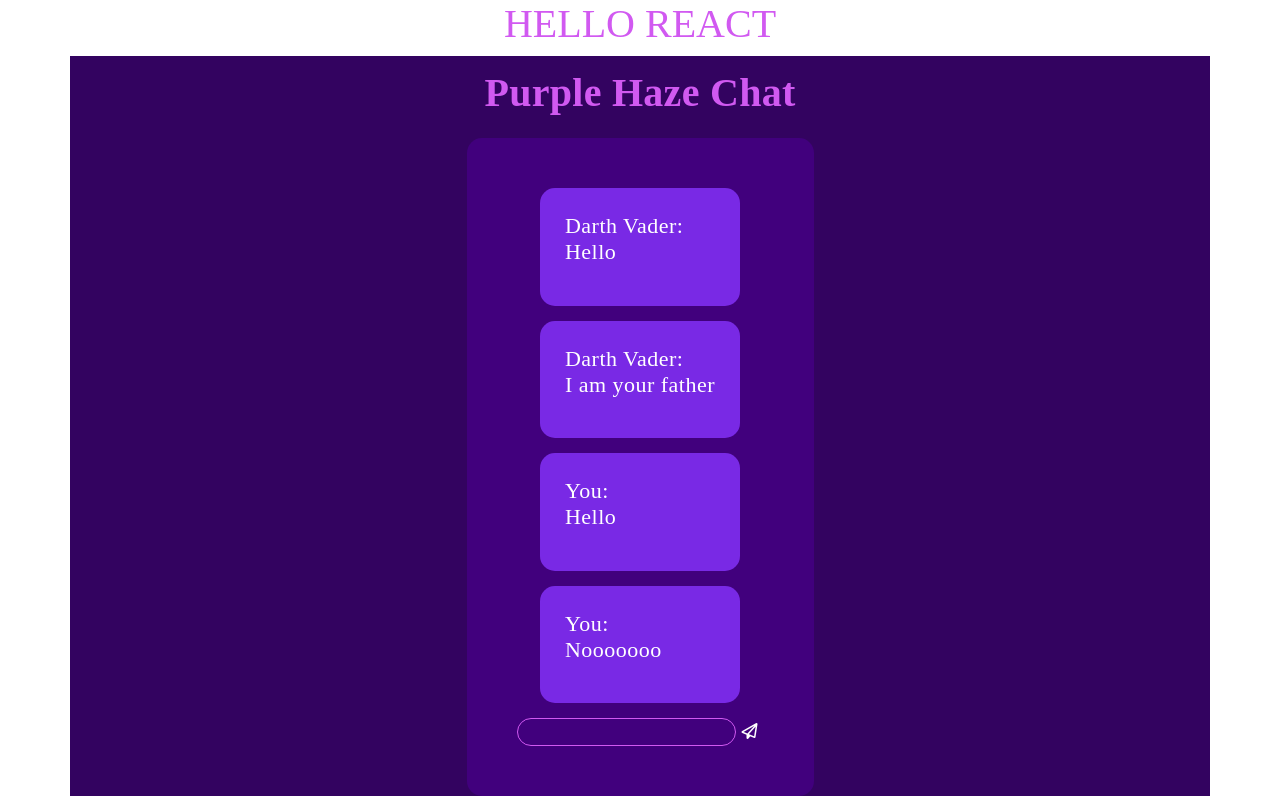
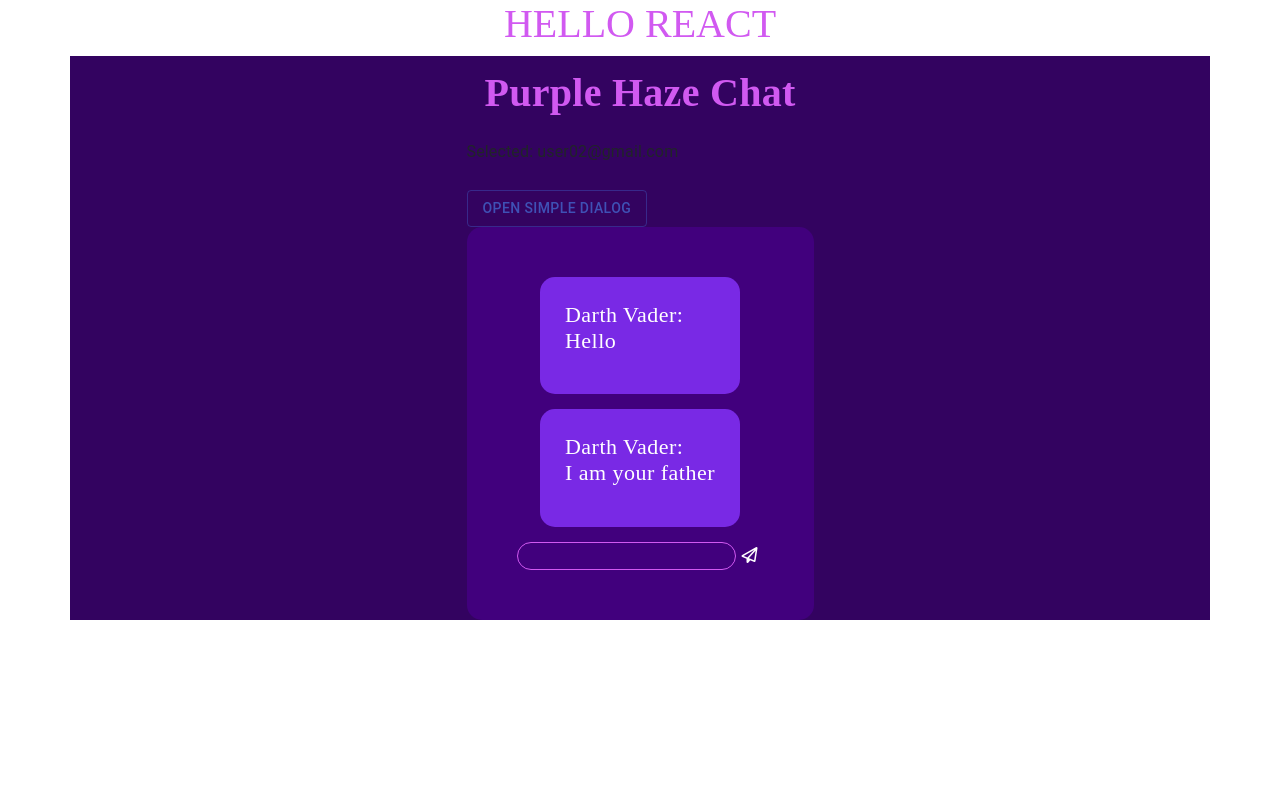
Before and after one commit to evsik/React-project, a React app: page / in a window 1280 px wide. Built offline with nearby package versions, Linux system fonts and the light colour scheme; a web font is replaced by a local one.

Commit message:
new comp chat

```diff
--- a/package.json
+++ b/package.json
@@ -27,7 +27,10 @@
     "webpack-dev-server": "^3.11.0"
   },
   "dependencies": {
+    "@material-ui/core": "^4.11.0",
+    "@material-ui/icons": "^4.9.1",
     "bootstrap": "^4.5.2",
+    "fontsource-roboto": "^3.0.3",
     "jquery": "^3.5.1",
     "popper.js": "^1.16.1",
     "react": "^16.13.1",
--- a/src/components/ChatList/ChatList.jsx
+++ b/src/components/ChatList/ChatList.jsx
@@ -1,6 +1,7 @@
+import './style.css';
+import React, {Component, Fragment} from 'react';
 
-        import './style.css';
-        import React, { Component, Fragment } from 'react';
+import ChatsDialog from "../ChatsDialog/ChatsDialog.jsx";
 
 export default class ChatList extends Component {
     constructor(props) {
@@ -15,7 +16,12 @@
 
         return (
             <Fragment>
-                        <div className="ChatList"></div>
+                <div className="chatList d-flex flex-column">
+                    {/*{chat-list}*/}
+                    <div>
+                        <ChatsDialog/>
+                    </div>
+                </div>
             </Fragment>
         )
     }
--- a/src/components/ChatsDialog/ChatsDialog.jsx
+++ b/src/components/ChatsDialog/ChatsDialog.jsx
@@ -1,13 +1,94 @@
+import React from 'react';
+import PropTypes from 'prop-types';
+import {makeStyles} from '@material-ui/core/styles';
+import Button from '@material-ui/core/Button';
+import Avatar from '@material-ui/core/Avatar';
+import List from '@material-ui/core/List';
+import ListItem from '@material-ui/core/ListItem';
+import ListItemAvatar from '@material-ui/core/ListItemAvatar';
+import ListItemText from '@material-ui/core/ListItemText';
+import DialogTitle from '@material-ui/core/DialogTitle';
+import Dialog from '@material-ui/core/Dialog';
+import PersonIcon from '@material-ui/icons/Person';
+import AddIcon from '@material-ui/icons/Add';
+import Typography from '@material-ui/core/Typography';
+import {blue} from '@material-ui/core/colors';
 
-    import './style.css';
-    import React, { Fragment } from 'react';
+const emails = ['username@gmail.com', 'user02@gmail.com'];
+const useStyles = makeStyles({
+    avatar: {
+        backgroundColor: blue[100],
+        color: blue[600],
+    },
+});
 
-    export default props => {
-        //let { some } = props;
+function SimpleDialog(props) {
+    const classes = useStyles();
+    const {onClose, selectedValue, open} = props;
 
-        return (
-                    <Fragment>
-                        <div className="ChatsDialog"></div>
-                    </Fragment>
-               )
-          }
+    const handleClose = () => {
+        onClose(selectedValue);
+    };
+
+    const handleListItemClick = (value) => {
+        onClose(value);
+    };
+
+    return (
+        <Dialog onClose={handleClose} aria-labelledby="simple-dialog-title" open={open}>
+            <DialogTitle id="simple-dialog-title">Set backup account</DialogTitle>
+            <List>
+                {emails.map((email) => (
+                    <ListItem button onClick={() => handleListItemClick(email)} key={email}>
+                        <ListItemAvatar>
+                            <Avatar className={classes.avatar}>
+                                <PersonIcon/>
+                            </Avatar>
+                        </ListItemAvatar>
+                        <ListItemText primary={email}/>
+                    </ListItem>
+                ))}
+
+                <ListItem autoFocus button onClick={() => handleListItemClick('addAccount')}>
+                    <ListItemAvatar>
+                        <Avatar>
+                            <AddIcon/>
+                        </Avatar>
+                    </ListItemAvatar>
+                    <ListItemText primary="Add account"/>
+                </ListItem>
+            </List>
+        </Dialog>
+    );
+}
+
+SimpleDialog.propTypes = {
+    onClose: PropTypes.func.isRequired,
+    open: PropTypes.bool.isRequired,
+    selectedValue: PropTypes.string.isRequired,
+};
+
+export default function SimpleDialogDemo() {
+    const [open, setOpen] = React.useState(false);
+    const [selectedValue, setSelectedValue] = React.useState(emails[1]);
+
+    const handleClickOpen = () => {
+        setOpen(true);
+    };
+
+    const handleClose = (value) => {
+        setOpen(false);
+        setSelectedValue(value);
+    };
+
+    return (
+        <div>
+            <Typography variant="subtitle1">Selected: {selectedValue}</Typography>
+            <br/>
+            <Button variant="outlined" color="primary" onClick={handleClickOpen}>
+                Open simple dialog
+            </Button>
+            <SimpleDialog selectedValue={selectedValue} open={open} onClose={handleClose}/>
+        </div>
+    );
+}
--- a/src/components/MessageField/MessageField.jsx
+++ b/src/components/MessageField/MessageField.jsx
@@ -16,21 +16,17 @@ export default class MessageField extends Component {
                 {
                     sender: 'Darth Vader',
                     text: 'I am your father'
-                },
-                {
-                    sender: 'You',
-                    text: 'Hello'
-                },
-                {
-                    sender: 'You',
-                    text: 'Nooooooo'
                 }
             ]
         }
     }
 
     handleChange = evt => {
-        this.setState({text: evt.target.value});
+        if (evt.keyCode !== 13) {
+            this.setState({text: evt.target.value});
+        } else {
+            this.sendMessage();
+        }
     }
 
     sendMessage = () => {
@@ -74,6 +70,7 @@ export default class MessageField extends Component {
                         type="text"
                         value={this.state.text}
                         onChange={this.handleChange}
+                        onKeyUp={this.handleChange}
                     />
                     <button onClick={this.sendMessage}><i className="far fa-paper-plane"></i></button>
                 </div>
--- a/src/index.jsx
+++ b/src/index.jsx
@@ -6,15 +6,21 @@ import './layout/css/styles.css';
 
 import Head from './components/Head/Head.jsx';
 import MessageField from './components/MessageField/MessageField.jsx';
+import ChatList from "./components/ChatList/ChatList.jsx";
+
+import {StylesProvider, createGenerateClassName} from '@material-ui/core/styles';
 
 
 const container = document.getElementById('app')
 
 ReactDom.render(
-    <div>
-        <Head/>
-        <MessageField/>
-    </div>,
+    <StylesProvider>
+        <div>
+            <Head/>
+            <ChatList/>
+            <MessageField/>
+        </div>
+    </StylesProvider>,
 
     container
 )
```
Also changed, not shown: marks.txt (deleted), 2 other files (tests, documents, lock files or other folders). Lines whose indentation alone changed are shown as unchanged.
